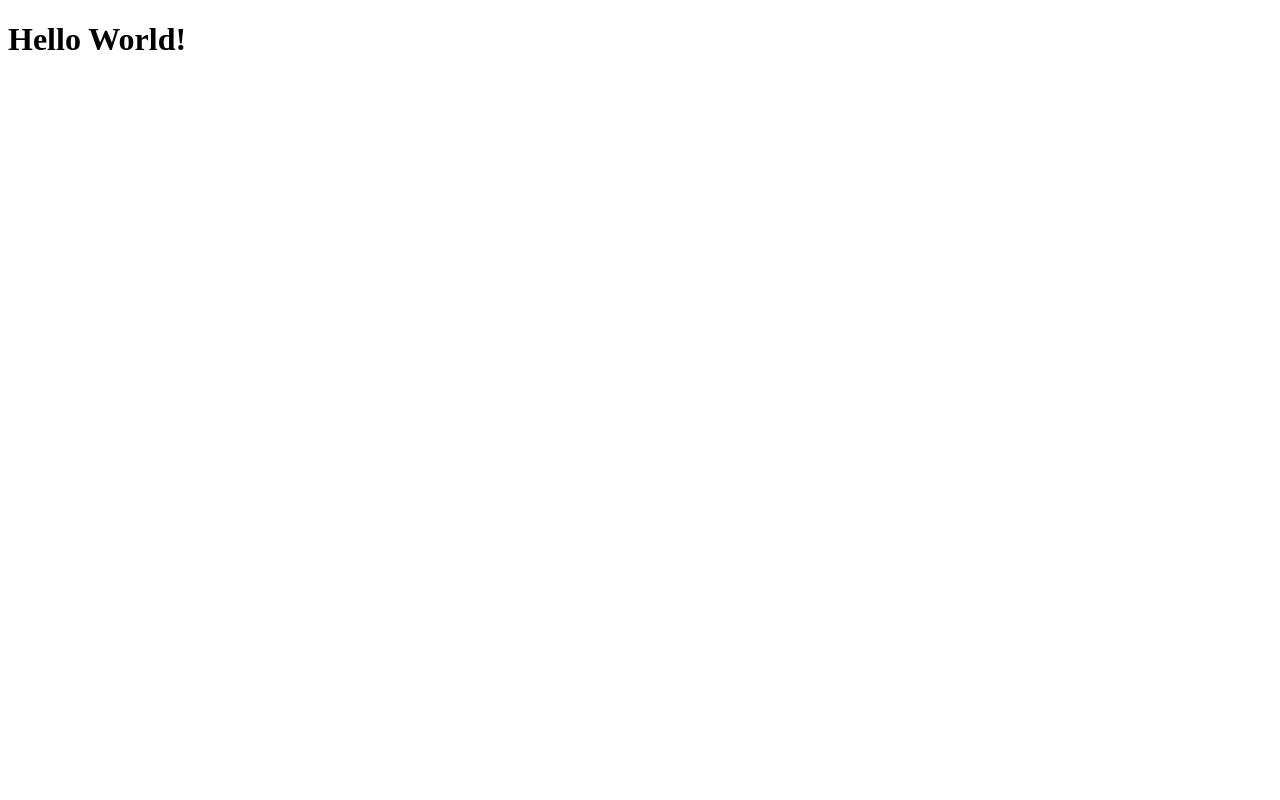
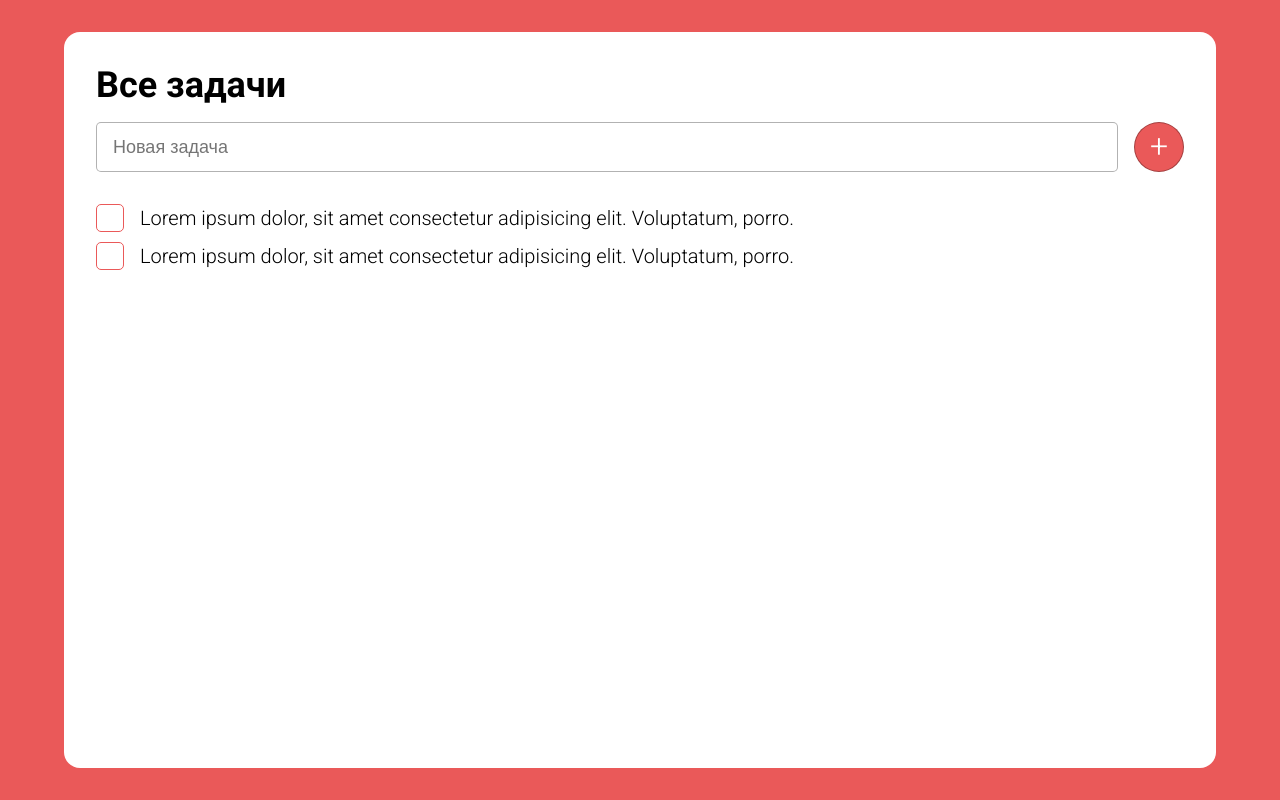
Before and after one commit to kent30588/ToDo-List, a plain HTML site: page index.html in a window 1280 px wide. Drawn offline with Linux system fonts and the light colour scheme.

Commit message:
верстка

```diff
--- a/index.html
+++ b/index.html
@@ -10,7 +10,37 @@
 </head>
 
 <body>
-    <h1>Hello World!</h1>
+    <div class="todo">
+        <div class="todo__content">
+            <h1 class="todo__title">Все задачи</h1>
+            <div class="todo__new">
+                <input type="text" placeholder="Новая задача" />
+                <div class="todo__add">+</div>
+            </div>
+            <div class="todo__list">
+                <div class="todo__task">
+                    <label class="todo__checkbox">
+              <input type="checkbox" />
+              <div class=""></div>
+            </label>
+                    <div class="todo__task-text">
+                        Lorem ipsum dolor, sit amet consectetur adipisicing elit. Voluptatum, porro.
+                    </div>
+                    <div class="todo__task-del">-</div>
+                </div>
+                <div class="todo__task">
+                    <label class="todo__checkbox">
+              <input type="checkbox" />
+              <div class=""></div>
+            </label>
+                    <div class="todo__task-text">
+                        Lorem ipsum dolor, sit amet consectetur adipisicing elit. Voluptatum, porro.
+                    </div>
+                    <div class="todo__task-del">-</div>
+                </div>
+            </div>
+        </div>
+    </div>
     <script src="script.js"></script>
 </body>
 
--- a/style.css
+++ b/style.css
@@ -0,0 +1,128 @@
+@import url("https://fonts.googleapis.com/css2?family=Roboto:wght@100;300;400;500;700;900&display=swap");
+:root {
+    --accent: #ea5959;
+    --default: rgba(0, 0, 0, 0.3);
+}
+
+* {
+    margin: 0;
+    box-sizing: border-box;
+}
+
+body {
+    font-family: "Roboto", sans-serif;
+    background-color: var(--accent);
+    height: 100vh;
+    display: flex;
+    justify-content: center;
+    padding: 32px;
+    font-size: 18px;
+    font-weight: 300;
+}
+
+.todo {
+    padding: 32px;
+    background-color: #fff;
+    width: 90vw;
+    border-radius: 16px;
+}
+
+.todo__content {}
+
+.todo__title {}
+
+.todo__new {
+    --size: 50px;
+    display: flex;
+    margin: 16px 0 32px;
+}
+
+.todo__new input {
+    margin-right: 16px;
+    font-size: 18px;
+    padding: 8px 16px;
+    height: var(--size);
+    border: 1px solid var(--default);
+    border-radius: 5px;
+    flex-grow: 1;
+}
+
+.todo__add,
+.todo__task-del {
+    cursor: pointer;
+    text-align: center;
+    width: var(--size);
+    height: var(--size);
+    line-height: calc(var(--size) * 0.95);
+    border-radius: var(--size);
+    font-weight: 300;
+    font-size: 32px;
+    border: 1px solid var(--default);
+    background-color: var(--accent);
+    color: white;
+}
+
+.todo__list * :not(:last-child) {
+    margin-bottom: 10px;
+}
+
+.todo__task {
+    cursor: default;
+    --size: 30px;
+    display: flex;
+    min-height: var(--size);
+    align-items: center;
+}
+
+.todo__task:hover .todo__task-del {
+    display: block;
+}
+
+.todo__checkbox {
+    margin-right: 16px;
+}
+
+.todo__checkbox input {
+    display: none;
+}
+
+.todo__checkbox input:checked+div {
+    background-color: var(--accent);
+}
+
+.todo__checkbox input:checked+div::after {
+    display: block;
+}
+
+.todo__checkbox div {
+    --size: 28px;
+    cursor: pointer;
+    width: var(--size);
+    height: var(--size);
+    border: 1px solid var(--accent);
+    border-radius: 5px;
+    position: relative;
+    color: #fff;
+}
+
+.todo__checkbox div::after {
+    display: none;
+    content: "\1F5F8";
+    text-align: center;
+    display: none;
+    position: absolute;
+    top: 0;
+    left: 0;
+    right: 0;
+    bottom: 0;
+}
+
+.todo__task-text {
+    font-size: 20px;
+}
+
+.todo__task-del {
+    display: none;
+    margin-left: auto;
+    margin-right: 0;
+}
```
